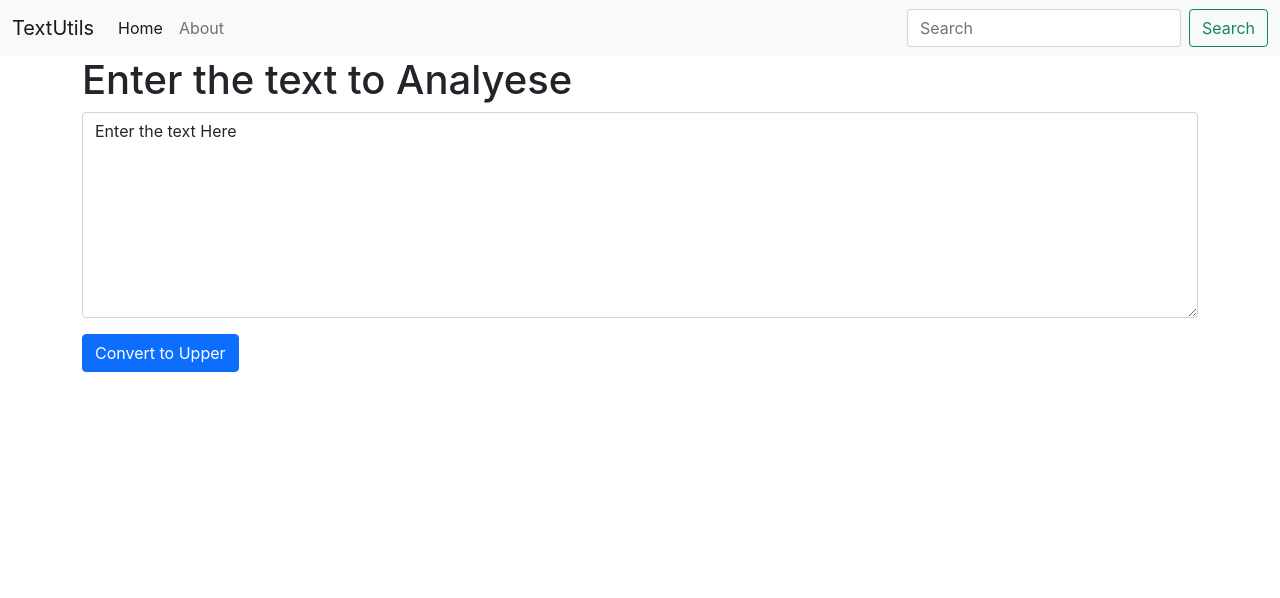
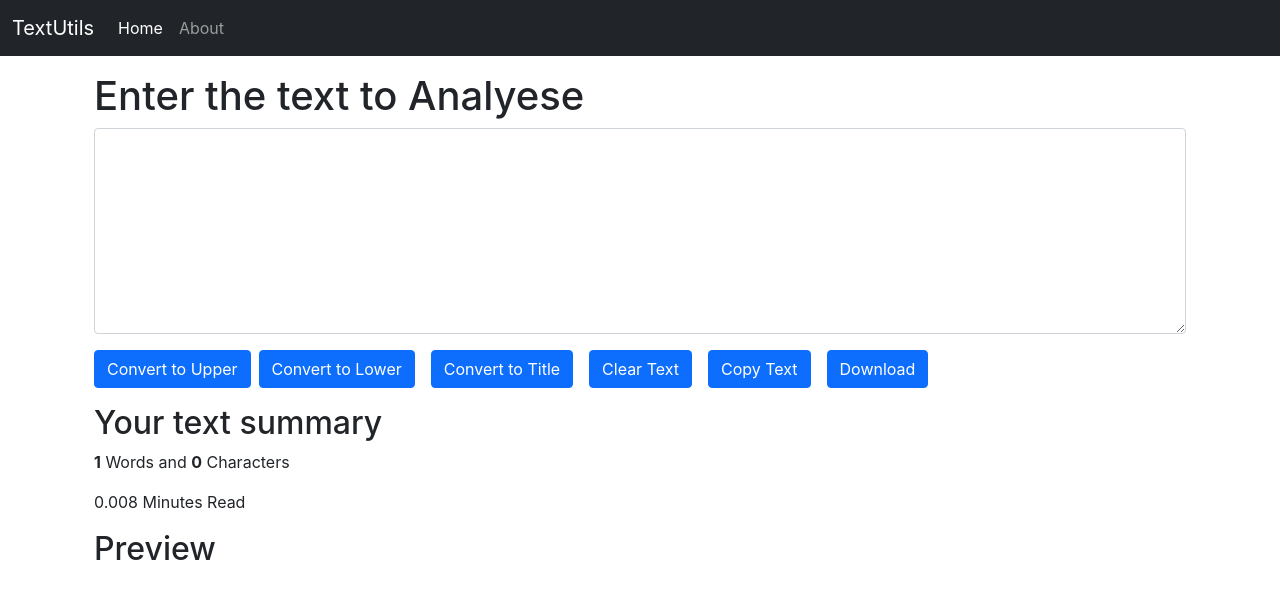
Before and after one commit to YadunandanaVR/textutils, a React (Create React App) app: page / in a window 1280 px wide. Shown: the top 598 px of the page. Built offline with nearby package versions, Linux system fonts and the light colour scheme.

Commit message:
Add more functionalities like copy, clear, TitleCase the text and download the text

```diff
--- a/src/components/Navbar.js
+++ b/src/components/Navbar.js
@@ -4,7 +4,7 @@ import PropTypes from "prop-types";
 export default function Navbar(props) {
   return (
     <div>
-      <nav className="navbar navbar-expand-lg navbar-light bg-light">
+      <nav className="navbar navbar-expand-lg navbar-dark bg-dark">
         <div className="container-fluid">
           <a className="navbar-brand" href="/">
             {props.title}
@@ -33,17 +33,17 @@ export default function Navbar(props) {
                 </a>
               </li>
             </ul>
-            <form className="d-flex">
+            {/* <form className="d-flex">
               <input
                 className="form-control me-2"
                 type="search"
                 placeholder="Search"
                 aria-label="Search"
               />
-              <button className="btn btn-outline-success" type="submit">
+              <button className="btn btn-primary" type="submit">
                 Search
               </button>
-            </form>
+            </form> */}
           </div>
         </div>
       </nav>
--- a/src/components/TextForm.js
+++ b/src/components/TextForm.js
@@ -1,26 +1,91 @@
 import React, { useState } from "react";
 
 export default function TextForm(props) {
-  const [text, setText] = useState("Enter the text Here");
+  const [text, setText] = useState("");
 
+  //Function to convert the text to UpperCase
   const HandleOnUpClick = () => {
     //console.log("clicked")
     let newText = text.toUpperCase();
     setText(newText);
   };
 
+  //Function to convert the text to LowerCase
+  const HandleOnLowClick = () => {
+    let newText = text.toLowerCase();
+    setText(newText);
+  };
+
+  //Function to Clear the text
+  const HandleOnClearClick = () => {
+    let newText = "";
+    setText(newText);
+  };
+
+  //Function to convert the text to TitleCase
+  const HandleOnTitleClick = () => {
+    let newText = text;
+    newText = newText.toLowerCase().split(" ");
+
+    for (var i = 0; i < newText.length; i++) {
+      newText[i] = newText[i].charAt(0).toUpperCase() + newText[i].slice(1);
+    }
+
+    newText = newText.join(" ");
+    setText(newText);
+  };
+
+  //Function to Copy the text to Clipboard
+  const HandleOnCopyClick = () => {
+    navigator.clipboard.writeText(text);
+  };
+
+  //Function to download the test as a text file
+  const HandleOnDownloadClick = () => {
+    var element = document.createElement('a');
+    element.setAttribute('href', 'data:text/plain;charset=utf-8,' + encodeURIComponent(text));
+    element.setAttribute('download', "convertCase.txt");
+
+    element.style.display = 'none';
+    document.body.appendChild(element);
+
+    element.click();
+
+    document.body.removeChild(element);
+  }
+
   const HandleOnClick = (event) => {
-    //console.log("clicked on input")
     setText(event.target.value);
   };
 
   return (
-    <div>
-      <h1>{props.heading}</h1>
-      <div className="mb-3">
-        <textarea className="form-control" id="my-box" rows="8" value={text}onChange={HandleOnClick}></textarea>
+    <>
+      <div className="container my-3 ">
+        <h1>{props.heading}</h1>
+        <div className="mb-3">
+          <textarea
+            className="form-control"
+            id="my-box"
+            rows="8"
+            value={text}
+            onChange={HandleOnClick}
+          ></textarea>
+        </div>
+        <button className="btn btn-primary" onClick={HandleOnUpClick}>{" "}Convert to Upper</button>
+        <button className="btn btn-primary mx-2" onClick={HandleOnLowClick}>{" "}Convert to Lower</button>
+        <button className="btn btn-primary mx-2" onClick={HandleOnTitleClick}>{" "}Convert to Title{" "}</button>
+        <button className="btn btn-primary mx-2" onClick={HandleOnClearClick}>{" "}Clear Text{" "}</button>
+        <button className="btn btn-primary mx-2" onClick={HandleOnCopyClick}>{" "}Copy Text{" "}</button>
+        <button className="btn btn-primary mx-2" onClick={HandleOnDownloadClick}>{" "}Download{" "}</button>
       </div>
-      <button className="btn btn-primary" onClick={HandleOnUpClick}> Convert to Upper</button>
-    </div>
+
+      <div className="container my-3">
+        <h2>Your text summary</h2>
+        <p><b>{text.split(" ").length}</b> Words and <b>{text.length}</b>{" "} Characters</p>
+        <p>{0.008 * text.split(" ").length.toFixed(4)} Minutes Read</p>
+        <h2>Preview</h2>
+        <p>{text}</p>
+      </div>
+    </>
   );
 }
```
